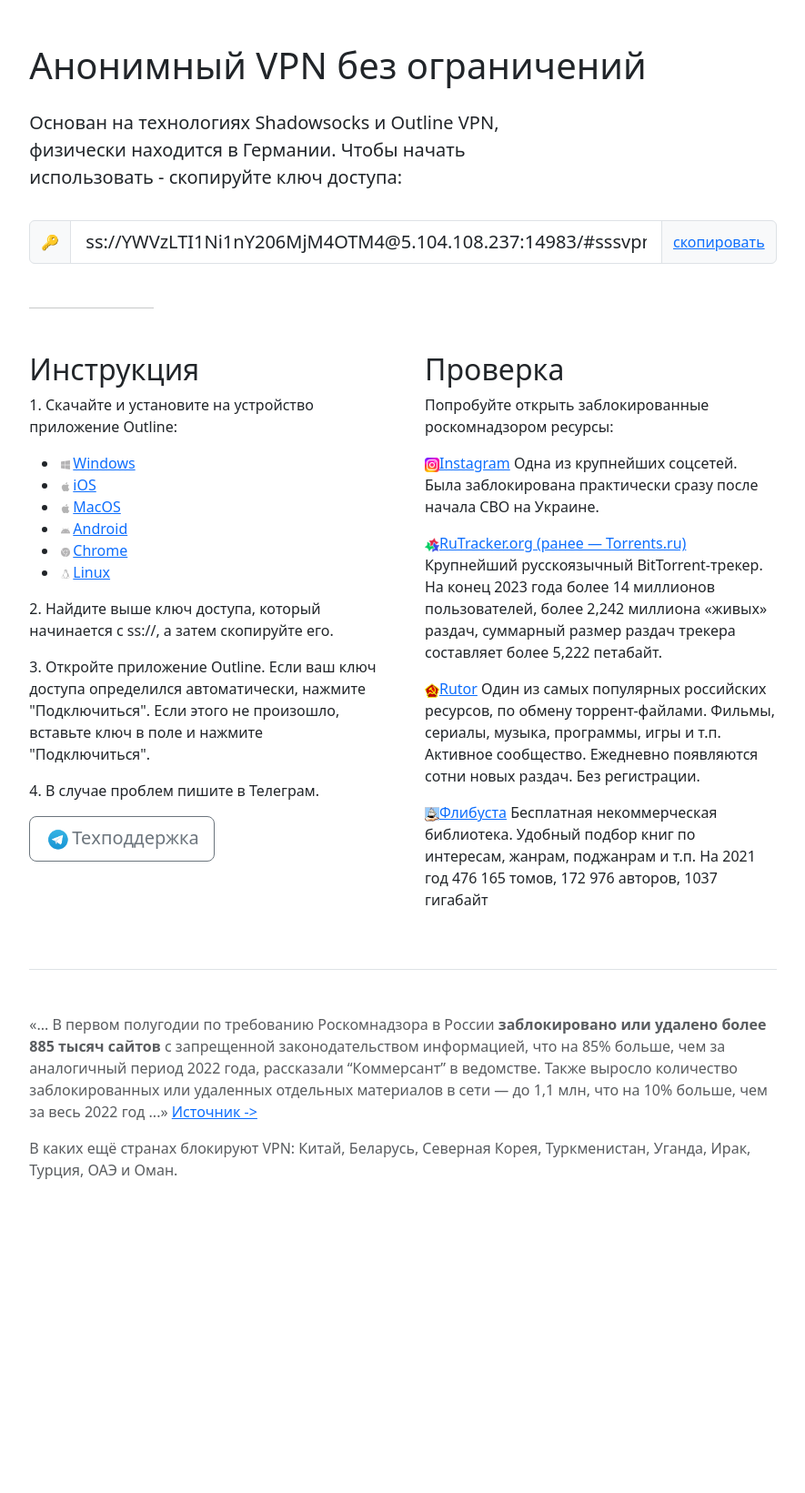
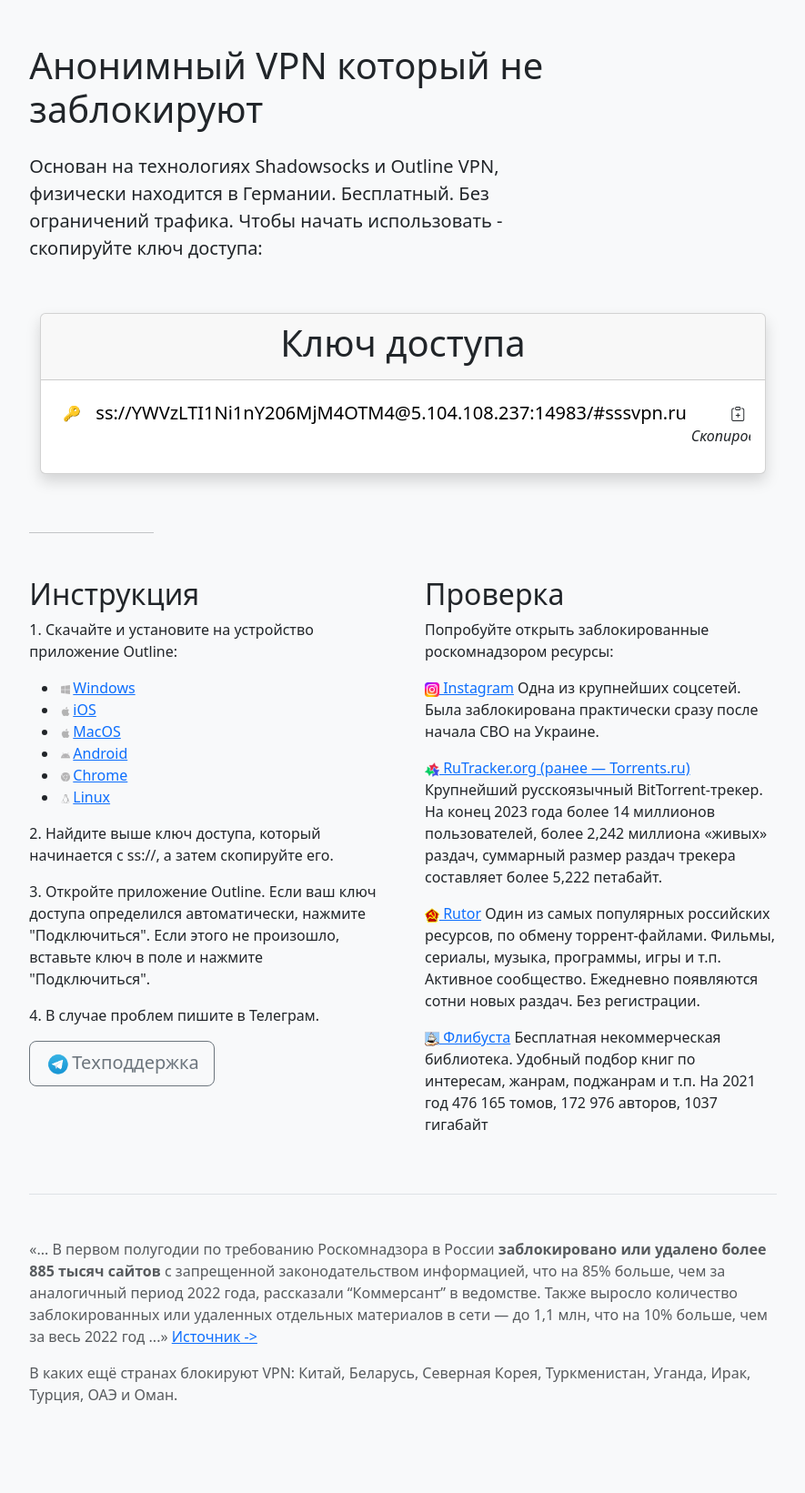
Before and after one commit to Vivatist/vpn_html_django, a Django app: template mainpage/templates/mainpage/index.html in a window 1280 px wide. Shown: the part 113-1754 px from the top of the page at 91% size, without its empty margins (197-1082 px from the left). Before the commit the page ends 1409 px from the top, so only its background shows below. Run offline with Django 4.2, Linux system fonts and the light colour scheme; the template is opened without the code that fills it: values that come from a table or form of the project are taken from there, others are empty; data comes from the database, SQL or seed files in the repository; parts of the project's set-up code (start-up, migrations or seed data) failed here and were passed over; some libraries are stand-ins or nearby versions.

Commit message:
Копирование ключа

```diff
--- a/mainpage/templates/mainpage/index.html
+++ b/mainpage/templates/mainpage/index.html
@@ -8,6 +8,12 @@
 
     <!-- Bootstrap core CSS -->
     <link href="https://cdn.jsdelivr.net/npm/bootstrap@5.3.1/dist/css/bootstrap.min.css" rel="stylesheet" integrity="sha384-4bw+/aepP/YC94hEpVNVgiZdgIC5+VKNBQNGCHeKRQN+PtmoHDEXuppvnDJzQIu9" crossorigin="anonymous" />
+
+   <!-- Bootstrap icons -->
+    <link
+    rel="stylesheet"
+    href="https://cdn.jsdelivr.net/npm/bootstrap-icons@1.10.5/font/bootstrap-icons.css">
+
 
     {% load static %}
 
@@ -29,15 +35,78 @@
       </header>
 
       <main>
-        <h1>Анонимный VPN без ограничений</h1>
-        <p class="fs-5 col-md-8 py-3">Основан на технологиях Shadowsocks и Outline VPN, физически находится в Германии. Чтобы начать использовать - скопируйте ключ доступа:</p>
+        <h1>Анонимный VPN который не заблокируют</h1>
+        <p class="fs-5 col-md-8 py-3">Основан на технологиях Shadowsocks и Outline VPN, физически находится в Германии. Бесплатный. Без ограничений трафика. Чтобы начать использовать - скопируйте ключ доступа:</p>
 
-        <div class="input-group mb-5">
-          <span class="input-group-text" id="basic-addon1"><font style="vertical-align: inherit;"><font style="vertical-align: inherit;">&#128273;</font></font></span>
-          <input type="text" class="form-control form-control-lg" value="{{ settings.key  }}"  aria-describedby="basic-addon1">
-          <span class="input-group-text"><font style="vertical-align: inherit;"><a  href="#"><font style="vertical-align: inherit;">скопировать</font></a></font></span>
-        </div>
+        <br>
 
+
+        <body class="d-flex h-100 bg-light">
+          <div class="container m-auto">
+
+              <div class="col-auto">
+                <div class="card shadow">
+                  <div class="card-header text-center">
+                    <h1 class="display-6">Ключ доступа</h1>
+                  </div>
+                  <div class="card-body">
+                    <div class="table-responsive">
+                      <table class="table table-borderless mb-0">
+                        <tbody>
+                          <tr>
+                            <th scope="row">&#128273;</th>
+                            <td>
+                              <div class="copy-clipboard d-flex justify-content-between">
+                                <span class="lead h5 ">{{ settings.key  }}</span>
+
+                                <i class="bi bi-clipboard-plus btn p-1 pt-0" data-bs-toggle="tooltip" title="Скопировать"> Скопировать</i>
+                              </div>
+                            </td>
+                          </tr>
+
+                        </tbody>
+                      </table>
+                    </div>
+                  </div>
+                </div>
+              </div>
+
+          </div>
+          <script src="https://cdn.jsdelivr.net/npm/bootstrap@5.1.0/dist/js/bootstrap.bundle.min.js" integrity="sha256-KuvCVS19rfTjoLgMyDDCdOkRRlhNrY4psEM4uezts2M=" crossorigin="anonymous"></script>
+          <script>
+            let copyList  = document.querySelectorAll( '.copy-clipboard' );
+            let copyArray = Array.prototype.slice.call( copyList );
+
+            function tooltipUpdate( button, tooltip, title ) {
+              tooltip.dispose();
+              button.setAttribute( 'title', title );
+              tooltip = new bootstrap.Tooltip( button );
+              tooltip.show();
+
+              return tooltip;
+            }
+
+            copyArray.map( function ( copy ) {
+              let text    = copy.querySelector( 'span' ).innerText;
+              let button  = copy.querySelector( 'i' );
+              let tooltip = new bootstrap.Tooltip( button );
+
+              button.addEventListener( 'mouseover', function () {
+                tooltip = tooltipUpdate( button, tooltip, 'Скопировать' );
+                this.classList.remove( 'bi-clipboard-check' );
+                this.classList.add( 'bi-clipboard-plus' );
+              } );
+
+              button.addEventListener( 'click', function () {
+                window.navigator.clipboard.writeText( text );
+                tooltip = tooltipUpdate( button, tooltip, 'Готово!' );
+                this.classList.remove( 'bi-clipboard-plus' );
+                this.classList.add( 'bi-clipboard-check' );
+              } );
+            } );
+          </script>
+<br>
+<br>
         <hr class="col-3 col-md-2 mb-5">
 
         <div class="row g-5">
@@ -67,7 +136,7 @@
               {% for bs in blocked_sites %}
                 {% if bs.active %}
                 <li>
-                  <p><a href="{{ bs.url }}"> <img src={{ bs.favicon.url }} />{{bs.name}}</a>
+                  <p><a href="{{ bs.url }}"> <img src={{ bs.favicon.url }} /> {{bs.name}}</a>
                   {{bs.description}}</p>
                 </li>
                 {% endif %}
```
